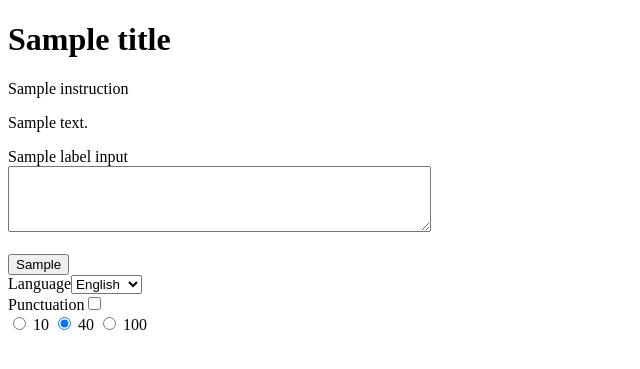
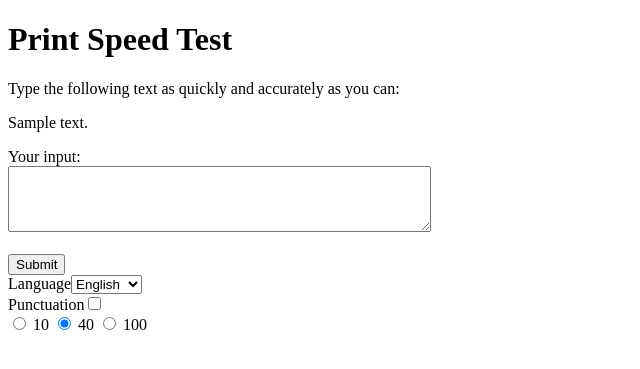
Before and after one commit to RinaRam/TypingSpeedTest, a Flask app: template templates/home.html in a window 1280 px wide. Shown: the top 369 px of the page, without its empty margins (0-640 px from the left). Run offline with Flask 3, Linux system fonts and the light colour scheme; the template is opened without the code that fills it: values that come from a table or form of the project are taken from there, most other values are stand-ins (such as "Sample title", 1, 10 or a date in 2020).

Commit message:
Revert "Реализация первой версии перевода интерфейса."

```diff
--- a/app.py
+++ b/app.py
@@ -2,17 +2,13 @@ from flask import Flask, render_template, request
 from googletrans import Translator
 import re
 import requests
-from flask_wtf import FlaskForm
+from flask_wtf import Form
 from wtforms import SelectField, BooleanField, RadioField
-import os
-from flask_babel import Babel, gettext as _
-
-SECRET_KEY = os.urandom(32)
-
 
 curr_language = 'en'
 words_count = 40
 punctuation = False
+
 
 def generate_text(language, words_count, punct):
     url = "https://fish-text.ru/get?&number=8"
@@ -32,30 +28,20 @@ def generate_text(language, words_count, punct):
     return test_text
 
 
-def get_locale():
-    translations = [str(translation) for translation in babel.list_translations()]
-    return request.accept_languages.best_match(translations)
+app = Flask(__name__)
 
-app = Flask(__name__)
-app.config['SECRET_KEY'] = SECRET_KEY
-#app.config['BABEL_DEFAULT_LOCALE'] = 'ru'
-babel = Babel(app)
-babel.init_app(app, locale_selector=get_locale)
 
-class Buttons(FlaskForm):
-    language = SelectField(_('Language'),
+class Buttons(Form):
+    language = SelectField('Language',
                            choices=[('en', 'English'), ('ru', 'Russian')],
                            default='en')
-    punct = BooleanField(_('Punctuation'), default=False)
-    word = RadioField(_('Word Count'),
+    punct = BooleanField('Punctuation', default=False)
+    word = RadioField('Word Count',
                       choices=[(10, 10), (40, 40), (100, 100)],
                       default=40)
 
 
 @app.route('/', methods=['GET', 'POST'])
-
-
-
 def home():
     global curr_language, punctuation, words_count
     if request.method == 'POST':
@@ -71,10 +57,6 @@ def home():
             words_count = new_word_cnt
             test_text = generate_text(curr_language, words_count, punctuation)
             return render_template('home.html',
-                                   title=_("Print Speed Test"),
-                                   instruction=_("Type the following text as quickly and accurately as you can:"),
-                                   label_input = _("Your input:"),
-                                   submit_button = _("Submit"),
                                    test_text=test_text,
                                    buttons=buttons)
 
@@ -87,13 +69,7 @@ def home():
         buttons = Buttons(request.form)
         test_text = generate_text(curr_language, words_count, punctuation)
 
-        return render_template('home.html',
-                                title=_("Print Speed Test"),
-                                instruction=_("Type the following text as quickly and accurately as you can:"),
-                                label_input = _("Your input:"),
-                                submit_button = _("Submit"),
-                                test_text=test_text,
-                                buttons=buttons)
+    return render_template('home.html', test_text=test_text, buttons=buttons)
 
 
 def calculate_result(test_text, user_text):
@@ -103,5 +79,6 @@ def calculate_result(test_text, user_text):
     accuracy = len(correct_words) / len(test_words) * 100
     return accuracy
 
+
 if __name__ == '__main__':
     app.run(debug=True)
--- a/babel.cfg
+++ /dev/null
@@ -1,4 +0,0 @@
-[python: **.py]
-
-[webassets: **/static/**.js]
-[webassets: **/static/**.css]
--- a/templates/home.html
+++ b/templates/home.html
@@ -1,7 +1,7 @@
 <!DOCTYPE html>
 <html>
 <head>
-	<title>{{ title }}</title>
+	<title>Print Speed Test</title>
 	<style>
 		.highlight {
 			background-color: #c8f7c5;
@@ -12,13 +12,13 @@
 	</style>
 </head>
 <body>
-	<h1>{{ title }}</h1>
-	<p>{{ instruction }}</p>
+	<h1>Print Speed Test</h1>
+	<p>Type the following text as quickly and accurately as you can:</p>
 	<p>{{ test_text }}</p>
 	<form method="POST" action="/">
-		<label for="user_text">{{ label_input }}</label><br>
+		<label for="user_text">Your input:</label><br>
 		<textarea id="user_text" name="user_text" rows="4" cols="50"></textarea><br><br>
-		<input type="submit" value="{{ submit_button }}">
+		<input type="submit" value="Submit">
 	</form>
 	<form method="POST" action="/">
 		{{ buttons.language.label }}{{ buttons.language(**{"onchange":"this.form.submit()"}) }}
```
Also changed, not shown: translations/ru/LC_MESSAGES/messages.po (deleted), 1 other file.
